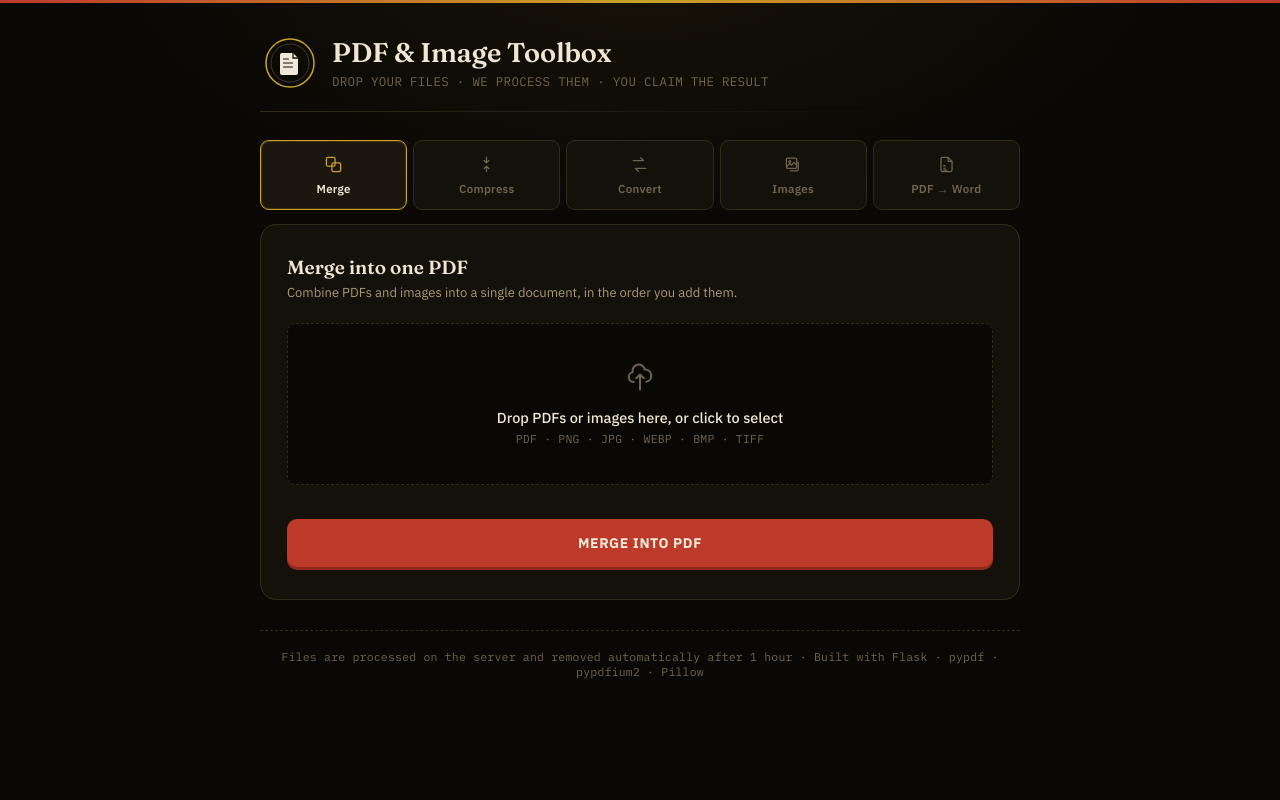
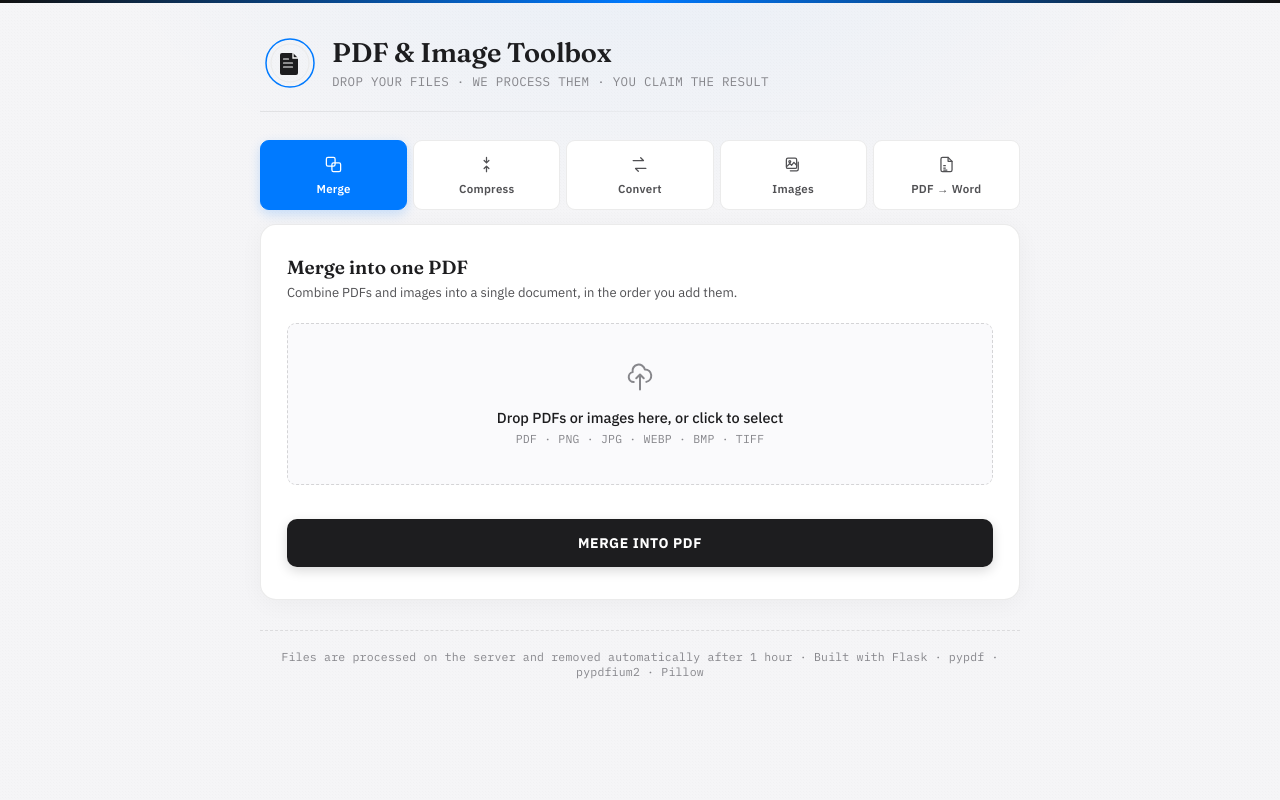
Before and after one commit to Madryon/pdf-toolbox, a Flask app: page / in a window 1280 px wide. Run offline with Flask 3, Linux system fonts and the light colour scheme; some libraries are stand-ins or nearby versions.

Commit message:
Update index.html

```diff
--- a/templates/index.html
+++ b/templates/index.html
@@ -9,21 +9,21 @@
 <link href="https://fonts.googleapis.com/css2?family=Fraunces:opsz,wght@9..144,400;9..144,500;9..144,600;9..144,700&family=IBM+Plex+Sans:wght@400;500;600;700&family=IBM+Plex+Mono:wght@400;500;600&display=swap" rel="stylesheet">
 <style>
   :root {
-    --ink: #0A0805;
-    --ink-soft: #14110A;
-    --ink-raised: #1C170E;
-    --ink-line: #322B1C;
-    --paper: #F1E9D8;
-    --paper-dim: #DED0AE;
-    --stamp: #BD3A2B;
-    --stamp-deep: #8F2A1F;
-    --brass: #C9A227;
-    --brass-soft: #8A7434;
-    --moss: #6E8C5C;
-    --text: #EFE6D3;
-    --text-muted: #A89878;
-    --text-faint: #6E6450;
-    --on-paper: #241E13;
+    --ink: #F5F5F7;
+    --ink-soft: #FFFFFF;
+    --ink-raised: #F0F4FA;
+    --ink-line: rgba(0, 0, 0, 0.08);
+    --paper: #FFFFFF;
+    --paper-dim: rgba(0, 0, 0, 0.12);
+    --stamp: #1D1D1F;
+    --stamp-deep: #000000;
+    --brass: #007AFF;
+    --brass-soft: #86B3EB;
+    --moss: #34C759;
+    --text: #1D1D1F;
+    --text-muted: #515154;
+    --text-faint: #86868B;
+    --on-paper: #1D1D1F;
     --radius: 16px;
     --radius-sm: 9px;
   }
@@ -36,8 +36,8 @@
     font-family: 'IBM Plex Sans', sans-serif;
     background: var(--ink);
     background-image:
-      radial-gradient(ellipse 900px 500px at 50% -10%, rgba(201,162,39,0.08), transparent 60%),
-      repeating-radial-gradient(circle at 0 0, rgba(255,255,255,0.015) 0, transparent 1px, transparent 3px);
+      radial-gradient(ellipse 900px 500px at 50% -10%, rgba(0, 122, 255, 0.05), transparent 60%),
+      repeating-radial-gradient(circle at 0 0, rgba(0,0,0,0.03) 0, transparent 1px, transparent 3px);
     background-size: auto, 3px 3px;
     color: var(--text);
     min-height: 100vh;
@@ -48,7 +48,7 @@
 
   .topline {
     height: 3px;
-    background: linear-gradient(90deg, var(--stamp), var(--brass) 50%, var(--stamp));
+    background: linear-gradient(90deg, #111, #007AFF 50%, #111);
     margin: 0 -16px;
   }
 
@@ -105,23 +105,23 @@
     border: 1px solid var(--ink-line);
     border-radius: var(--radius-sm);
     background: var(--ink-soft);
-    color: var(--text-faint);
+    color: var(--text-muted);
     cursor: pointer;
     font-family: 'IBM Plex Sans', sans-serif;
     font-size: 11.5px;
     font-weight: 600;
     letter-spacing: 0.3px;
-    transition: border-color 0.15s, color 0.15s, background 0.15s, transform 0.1s;
+    transition: border-color 0.15s, color 0.15s, background 0.15s, transform 0.1s, box-shadow 0.15s;
   }
   .tab svg { width: 19px; height: 19px; stroke: currentColor; transition: stroke 0.15s; }
-  .tab:hover { color: var(--text); border-color: var(--brass-soft); }
+  .tab:hover { color: var(--text); border-color: var(--brass-soft); background: var(--ink-raised); }
   .tab.active {
-    background: var(--ink-raised);
-    color: var(--paper);
+    background: var(--brass);
+    color: #FFFFFF;
     border-color: var(--brass);
-    box-shadow: inset 0 0 0 1px rgba(201,162,39,0.18);
+    box-shadow: 0 4px 12px rgba(0, 122, 255, 0.2);
   }
-  .tab.active svg { stroke: var(--brass); }
+  .tab.active svg { stroke: #FFFFFF; }
 
   .panel {
     display: none;
@@ -129,6 +129,7 @@
     border: 1px solid var(--ink-line);
     border-radius: var(--radius);
     padding: 30px 26px 32px;
+    box-shadow: 0 4px 24px rgba(0, 0, 0, 0.04);
   }
   .panel.active { display: block; animation: rise 0.25s ease; }
 
@@ -149,16 +150,16 @@
   }
 
   .dropzone {
-    border: 1.5px dashed var(--ink-line);
+    border: 1.5px dashed rgba(0, 0, 0, 0.15);
     border-radius: var(--radius-sm);
     padding: 38px 18px;
     text-align: center;
     cursor: pointer;
     transition: border-color 0.15s, background 0.15s;
-    background: var(--ink);
+    background: #FAFAFC;
   }
   .dropzone:hover, .dropzone.dragover { border-color: var(--brass); background: var(--ink-raised); }
-  .dropzone:hover svg, .dropzone.dragover svg { stroke: var(--stamp); }
+  .dropzone:hover svg, .dropzone.dragover svg { stroke: var(--brass); }
   .dropzone svg { width: 30px; height: 30px; stroke: var(--text-faint); margin-bottom: 12px; transition: stroke 0.15s; }
   .dropzone .title { font-size: 14.5px; font-weight: 500; color: var(--text); margin-bottom: 4px; }
   .dropzone .hint {
@@ -248,7 +250,7 @@
   .submit-btn {
     position: relative;
     background: var(--stamp);
-    color: var(--paper);
+    color: #FFFFFF;
     border: none;
     padding: 15px 24px;
     border-radius: 10px;
@@ -261,18 +263,18 @@
     width: 100%;
     margin-top: 20px;
     transition: background 0.15s, transform 0.08s, box-shadow 0.15s;
-    box-shadow: 0 3px 0 var(--stamp-deep);
+    box-shadow: 0 4px 12px rgba(0, 0, 0, 0.15);
   }
-  .submit-btn:hover:not(:disabled) { background: #C7432F; }
-  .submit-btn:active:not(:disabled) { transform: translateY(2px); box-shadow: 0 1px 0 var(--stamp-deep); }
+  .submit-btn:hover:not(:disabled) { background: var(--stamp-deep); }
+  .submit-btn:active:not(:disabled) { transform: translateY(2px); box-shadow: 0 2px 6px rgba(0, 0, 0, 0.15); }
   .submit-btn:disabled { opacity: 0.45; cursor: not-allowed; box-shadow: none; }
   .submit-btn:focus-visible { outline: 2px solid var(--brass); outline-offset: 3px; }
 
   .btn-spinner {
     display: none;
     width: 15px; height: 15px;
-    border: 2px solid rgba(241,233,216,0.35);
-    border-top-color: var(--paper);
+    border: 2px solid rgba(255,255,255,0.35);
+    border-top-color: #FFFFFF;
     border-radius: 50%;
     margin: 0 auto;
     animation: spin 0.7s linear infinite;
@@ -408,15 +413,15 @@
     font-weight: 600;
     white-space: nowrap;
     flex-shrink: 0;
-    transition: background 0.15s;
+    transition: background 0.15s, color 0.15s;
   }
-  .ticket-download:hover { background: #3A2F1C; }
+  .ticket-download:hover { background: var(--brass); color: #FFFFFF; }
   .ticket-download svg { width: 14px; height: 14px; stroke: currentColor; }
 
   footer {
     margin-top: 30px;
     padding-top: 18px;
-    border-top: 1px dashed var(--ink-line);
+    border-top: 1px dashed rgba(0, 0, 0, 0.1);
     text-align: center;
     font-family: 'IBM Plex Mono', monospace;
     color: var(--text-faint);
```
Also changed, not shown: other parts of templates/index.html (+20 -16 lines).
